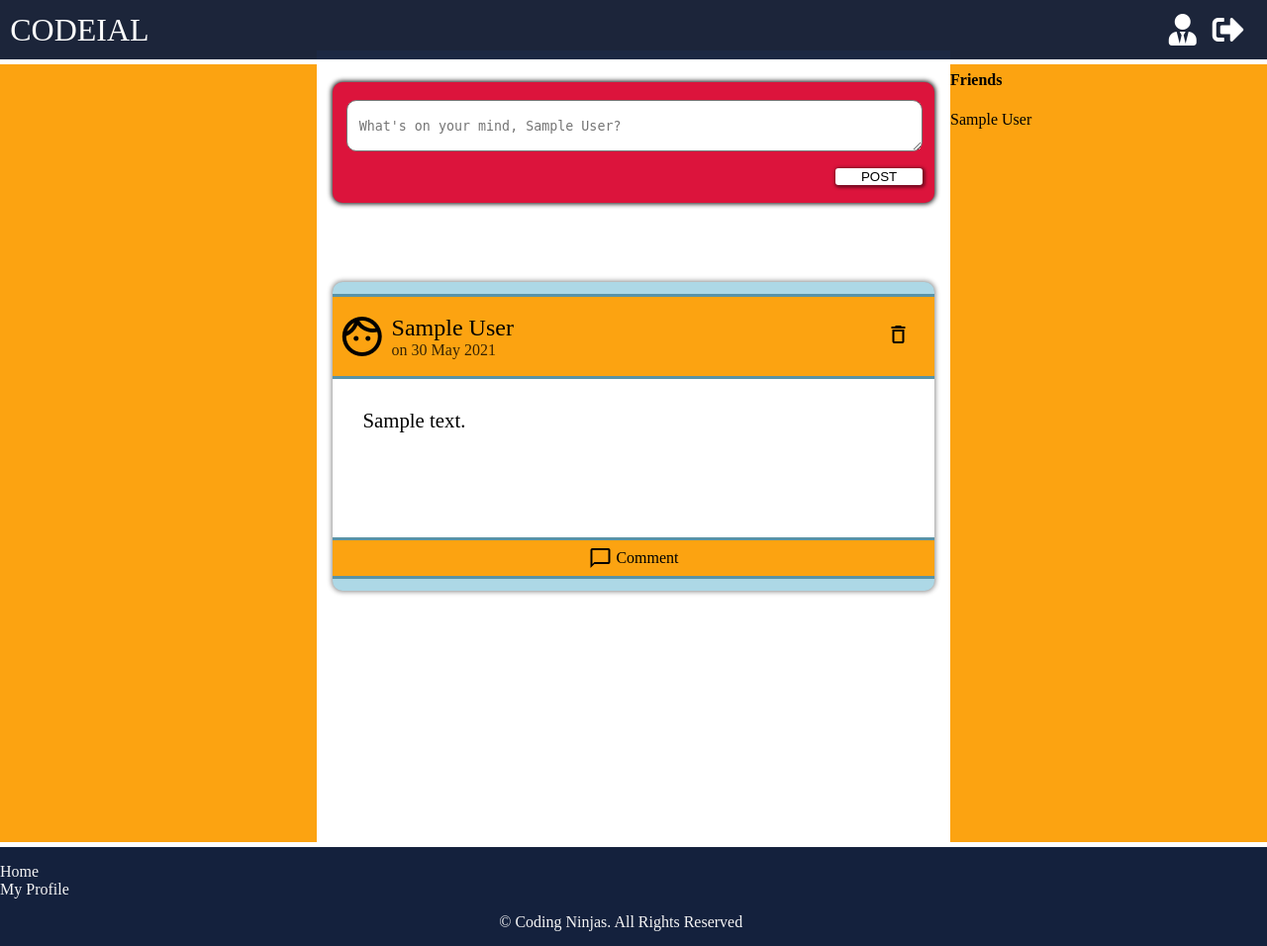
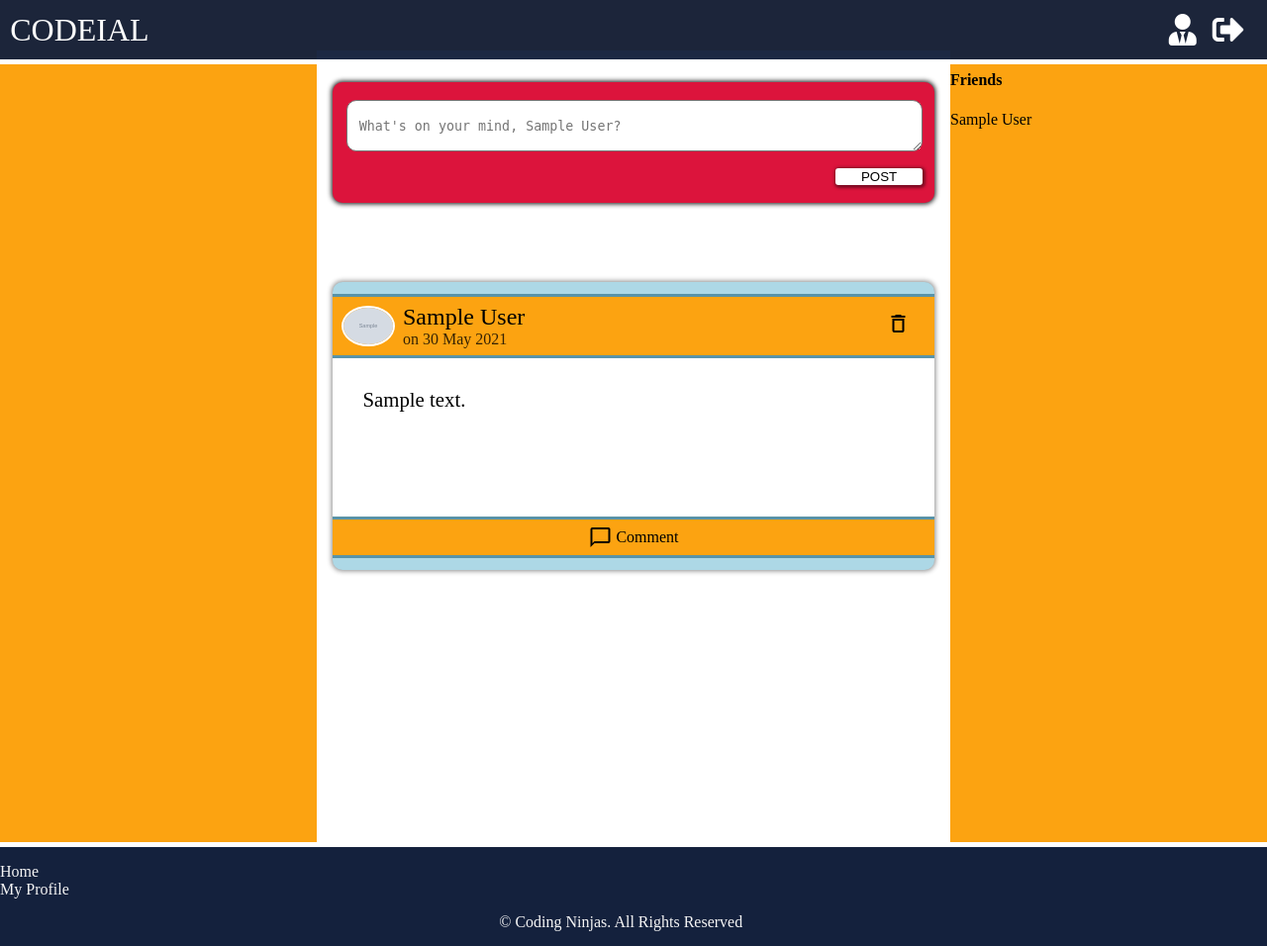
Before and after one commit to 2Harman4/Codeial, a Node server app: page / in a window 1280 px wide. Shown: the whole page at 99% size. Run offline with Node 20, Linux system fonts and the light colour scheme; a user stored in the database is signed in; tables that the repository leaves empty hold one stand-in row (values such as "Sample post"); grey boxes marked "Sample" are stand-in pictures; style sheets or scripts are compiled from the project's sources; some libraries are stand-ins or nearby versions.

Commit message:
setup multer to allow adding/ updating avatar, show avatar for post creaters,comment creators:::: need to modify media queries

```diff
--- a/assets/css/comments.css
+++ b/assets/css/comments.css
@@ -9,13 +9,17 @@
     display: flex;
     flex-direction: row; }
     .comment-list-element .the-comment .commentor-dp {
-      width: 10%;
+      max-height: 40px;
+      max-width: 40px;
       display: flex;
       justify-content: center;
-      align-items: flex-start;
-      padding-top: 2%; }
-      .comment-list-element .the-comment .commentor-dp .material-icons-outlined {
-        font-size: 2rem; }
+      align-items: center;
+      overflow: hidden;
+      border-radius: 50%;
+      border: 2px solid white;
+      margin: 1.5%; }
+      .comment-list-element .the-comment .commentor-dp img {
+        width: 100%; }
     .comment-list-element .the-comment .comment-content {
       width: 80%;
       padding: 2%;
--- a/assets/css/media_queries.css
+++ b/assets/css/media_queries.css
@@ -41,7 +41,9 @@
     body #layout-main .content-container #links {
       display: none; }
     body #layout-main .content-container #user-friends {
-      display: none; } }
+      display: none; }
+    body #layout-main .content-container #profile-section {
+      max-width: 100%; } }
 
 /* for large mobile screens or less ,----------------------------------*/
 @media only screen and (max-width: 530px) {
@@ -82,6 +84,4 @@
           body #layout-main .content-container #feed-posts #posts-list-container #unordered-list-container li.post-item .post-comments .post-comments-list .comments-ul .comment-list-element .the-comment .comment-content {
             width: 90%;
             padding: 2%;
-            margin-left: 2%; }
-    body #layout-main .content-container #profile-section {
-      width: 100%; } }
+            margin-left: 2%; } }
--- a/assets/css/posts.css
+++ b/assets/css/posts.css
@@ -34,13 +34,17 @@ li.post-item {
         flex-direction: row;
         align-items: center; }
         li.post-item .the-post .post-creator .creator-details .creator-dp {
-          min-height: 10vh;
-          min-width: 14%;
+          max-height: 50px;
+          max-width: 50px;
           display: flex;
           justify-content: center;
-          align-items: center; }
-          li.post-item .the-post .post-creator .creator-details .creator-dp .material-icons-outlined {
-            font-size: 3rem; }
+          align-items: center;
+          overflow: hidden;
+          border-radius: 50%;
+          border: 2px solid white;
+          margin: 2%; }
+          li.post-item .the-post .post-creator .creator-details .creator-dp img {
+            width: 100%; }
         li.post-item .the-post .post-creator .creator-details .name-and-when {
           display: flex;
           flex-direction: column;
@@ -94,12 +98,17 @@ li.post-item {
       flex-direction: row;
       margin-bottom: 5%; }
       li.post-item .post-comments .comment-maker .creator-dp {
-        width: 6.5%;
+        max-height: 40px;
+        max-width: 40px;
         display: flex;
         justify-content: center;
-        align-items: center; }
-        li.post-item .post-comments .comment-maker .creator-dp .material-icons-outlined {
-          font-size: 2rem; }
+        align-items: center;
+        overflow: hidden;
+        border-radius: 50%;
+        border: 2px solid white;
+        margin: 1.5%; }
+        li.post-item .post-comments .comment-maker .creator-dp img {
+          width: 100%; }
       li.post-item .post-comments .comment-maker form {
         width: 85%; }
         li.post-item .post-comments .comment-maker form input {
--- a/assets/scss/comments.scss
+++ b/assets/scss/comments.scss
@@ -13,14 +13,20 @@
 
         .commentor-dp{
 
-            width: 10%;
+            max-height: 40px;
+            max-width: 40px;
             display: flex;
             justify-content: center;
-            align-items: flex-start;
-            padding-top: 2%;
+            align-items: center;
+            overflow: hidden;
 
-            .material-icons-outlined{
-                font-size: 2rem;
+            border-radius: 50%;
+            border: 2px solid white;
+            margin: 1.5%;
+
+
+            img{
+                width: 100%;
             }
         }
 
--- a/assets/scss/media_queries.scss
+++ b/assets/scss/media_queries.scss
@@ -111,6 +111,11 @@
                 //homepage friend-list section
                 #user-friends{
                     display: none;
+                }
+
+                 //profile page
+                 #profile-section{
+                    max-width: 100%;
                 }
 
             }
@@ -235,10 +240,7 @@
 
 
 
-                //profile page
-                #profile-section{
-                    width: 100%;
-                }
+
 
             }
         }
--- a/assets/scss/posts.scss
+++ b/assets/scss/posts.scss
@@ -47,14 +47,20 @@ li.post-item{
                 align-items: center;
 
                 .creator-dp{
-                    min-height: 10vh;
-                    min-width:14%;
+                    max-height: 50px;
+                    max-width: 50px;
                     display: flex;
                     justify-content: center;
                     align-items: center;
+                    overflow: hidden;
 
-                    .material-icons-outlined{
-                        font-size: 3rem;
+                    border-radius: 50%;
+                    border: 2px solid white;
+                    margin: 2%;
+
+
+                    img{
+                        width: 100%;
                     }
                 }
 
@@ -145,14 +151,20 @@ li.post-item{
             margin-bottom: 5%;
 
             .creator-dp{
-
-                width: 6.5%;
+                max-height: 40px;
+                max-width: 40px;
                 display: flex;
                 justify-content: center;
                 align-items: center;
+                overflow: hidden;
 
-                .material-icons-outlined{
-                    font-size: 2rem;
+                border-radius: 50%;
+                border: 2px solid white;
+                margin: 1.5%;
+
+
+                img{
+                    width: 100%;
                 }
             }
 
--- a/config/passport-local-strategy.js
+++ b/config/passport-local-strategy.js
@@ -56,6 +56,7 @@ passport.checkAuthentication = function(req,res,next){
     }
 
     //if user isnt signed in
+    req.flash('error','Sign In to view the Profile');
     return res.redirect('/users/sign-in');
 }
 
--- a/index.js
+++ b/index.js
@@ -28,6 +28,9 @@ app.use(cookieParser());
 
 //defining a path to lookout for static files
 app.use(express.static('./assets'));
+
+//defining route for browser to reach uploads folder
+app.use('/uploads',express.static(__dirname + '/uploads'));
 
 //including layouts library
 const expressLayouts = require('express-ejs-layouts');
--- a/package.json
+++ b/package.json
@@ -21,6 +21,7 @@
     "express-ejs-layouts": "^2.5.0",
     "express-session": "^1.17.2",
     "mongoose": "^5.12.8",
+    "multer": "^1.4.2",
     "node-sass-middleware": "^0.11.0",
     "passport": "^0.4.1",
     "passport-local": "^1.0.0"
--- a/views/_comments.ejs
+++ b/views/_comments.ejs
@@ -5,9 +5,12 @@
     <div class="the-comment">
 
         <div class="commentor-dp">
-            <span class="material-icons-outlined">
-                face
-                </span>
+            <% if (comment.user.avatar){ %>
+                <img src="<%= comment.user.avatar %>" alt="<%= comment.user.name %>">
+            <%} else { %>
+                <!-- if the avatar isn't set by the user-- this images is shown by default -->
+                <img src="/images/unknown.jpg" alt="<%= comment.user.name %>">
+            <%}%>
         </div>
 
         <div class="comment-content">
--- a/views/_post.ejs
+++ b/views/_post.ejs
@@ -6,9 +6,13 @@
         <div class="post-creator">
             <div class="creator-details">
                 <div class="creator-dp">
-                    <span class="material-icons-outlined">
-                        face
-                        </span>
+
+                    <% if (post.user.avatar){ %>
+                        <img src="<%= post.user.avatar %>" alt="<%= post.user.name %>">
+                    <%} else { %>
+                        <!-- if the avatar isn't set by the user-- this images is shown by default -->
+                        <img src="/images/unknown.jpg" alt="<%= post.user.name %>">
+                    <%}%>
                 </div>
 
                 <div class="name-and-when">
@@ -62,9 +66,12 @@
             <div class="comment-maker">
 
                 <div class="creator-dp">
-                    <span class="material-icons-outlined">
-                        face
-                    </span>
+                    <% if (post.user.avatar){ %>
+                        <img src="<%= post.user.avatar %>" alt="<%= post.user.name %>">
+                    <%} else { %>
+                        <!-- if the avatar isn't set by the user-- this images is shown by default -->
+                        <img src="/images/unknown.jpg" alt="<%= post.user.name %>">
+                    <%}%>
                 </div>
 
                 <form action="/comments/create" method="POST" autocomplete="off" class="create-comment-form" id="post-<%= post._id %>-comments-form">
```
Also changed, not shown: assets/css/user_profile.css (+13 -1 lines), assets/scss/user_profile.scss (+19 -0 lines), controllers/users_controller.js (+58 -4 lines), models/user.js (+22 -0 lines), views/user_profile.ejs (+14 -2 lines), assets/images/pexels-kevin-ku-577585.jpg (deleted), assets/images/unknown.jpg (added), 2 other files.
